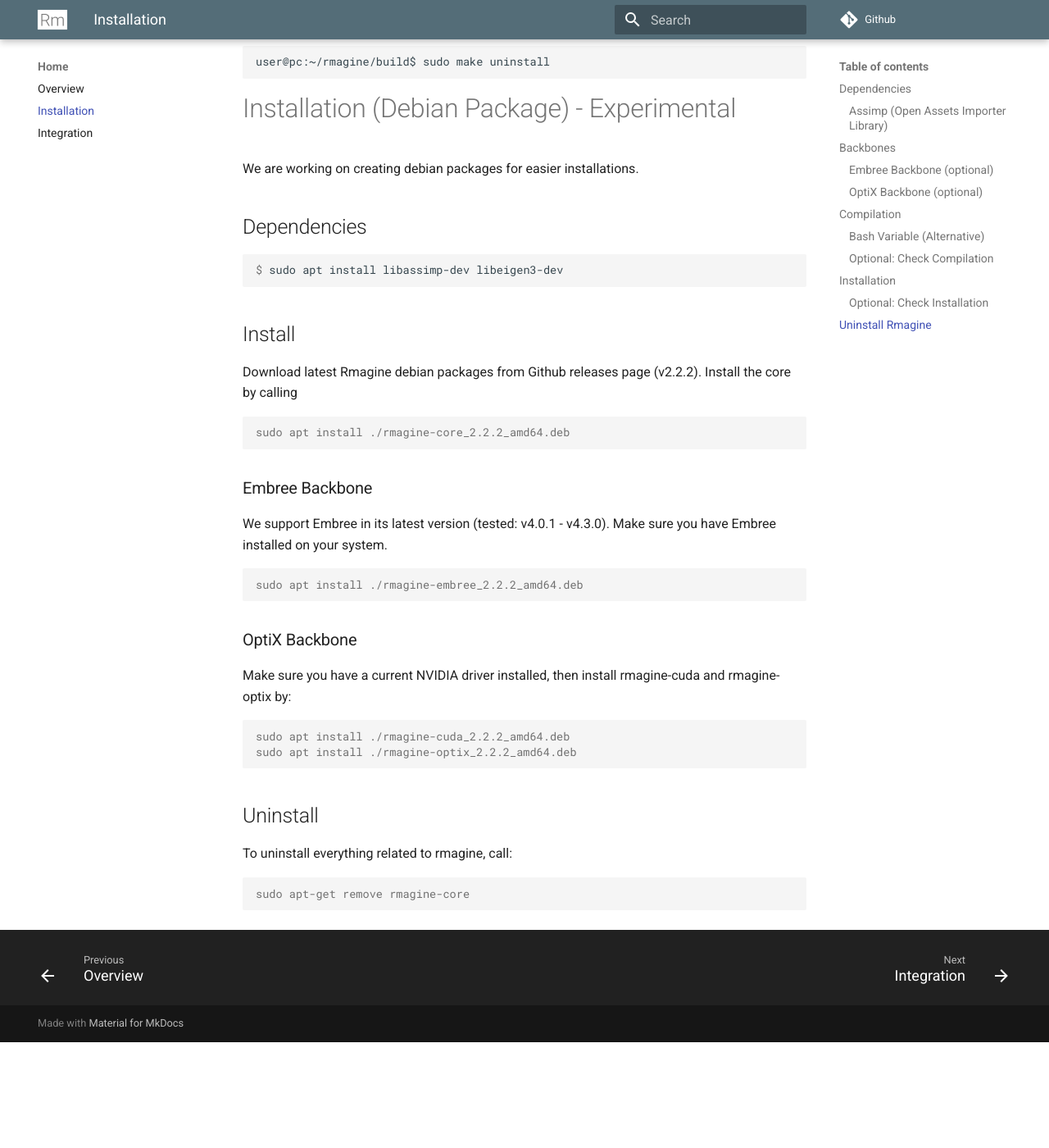
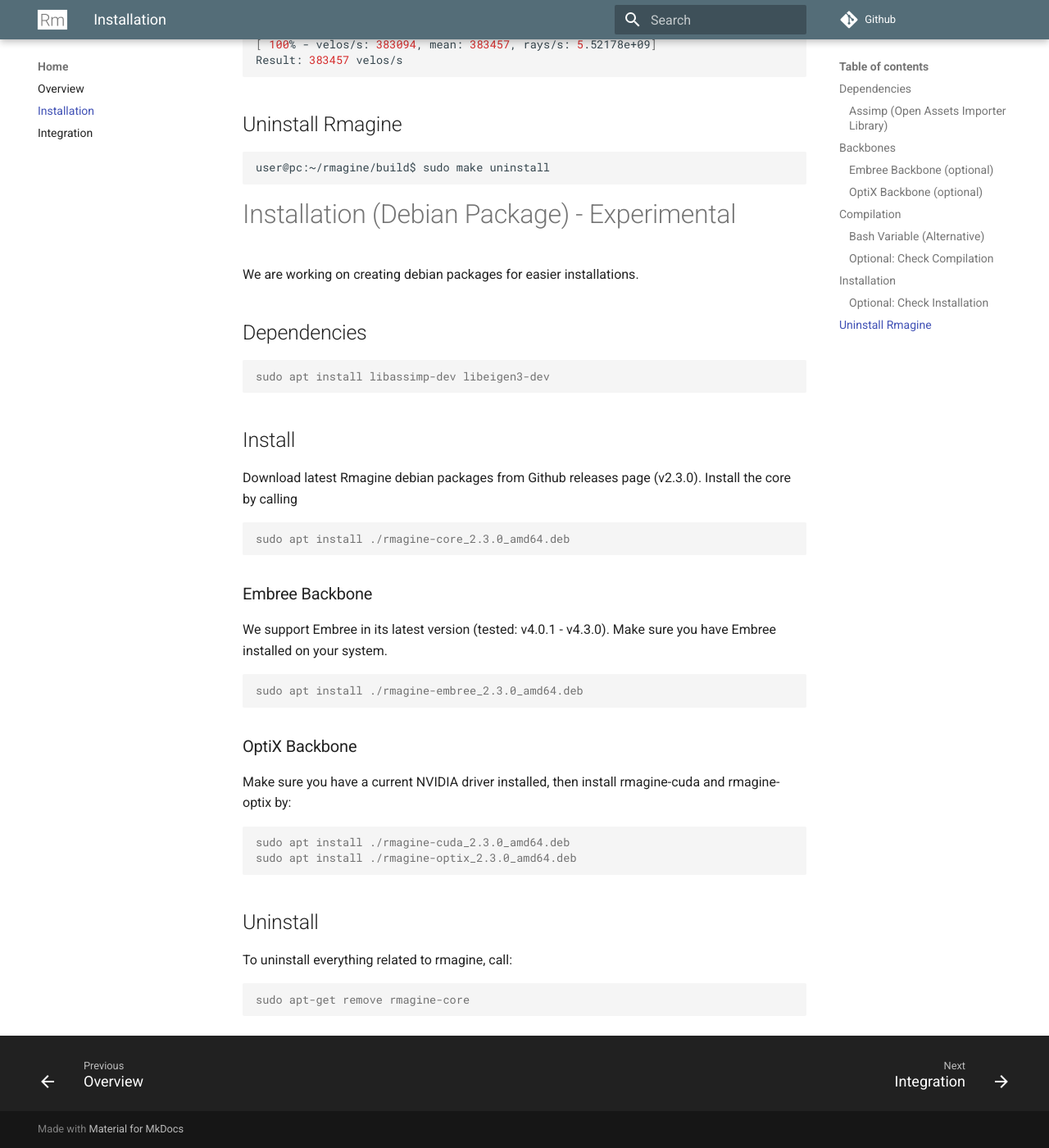
Before and after one commit to uos/rmagine_docs, an MkDocs documentation site: the page built from docs/installation.md, in a window 1280 px wide and 1400 px high, scrolled down 3106 px. Shown: the whole window at 82% size. Built offline with MkDocs 1.6.1 and Material for MkDocs 9.7.7, drawn with Linux system fonts in a browser that asks for light colours; comment, search, counter and statistics services are not loaded; before the commit the page ends 4377 px from its top, so only the background shows below that; some of the changed text lies outside the part shown.

Commit message:
added conda instructions for mkdocs. updated installation instructions for OptiX headers from github

````diff
--- a/docs/installation.md
+++ b/docs/installation.md
@@ -59,7 +63,7 @@
 user@pc:~/rmagine/build$ make
 ```
 
-The path to OptiX-Headers should be specified with the CMake-Variable `OptiX_INCLUDE_DIR`. This can be done using ccmake, for example.
+The path to OptiX-Headers should be specified with the CMake-Variable `OptiX_INCLUDE_DIR`. This can be done using `ccmake`, for example.
 
 ### Bash Variable (Alternative)
 
@@ -132,14 +136,14 @@
 ## Dependencies
 
 ```console
-$ sudo apt install libassimp-dev libeigen3-dev
+sudo apt install libassimp-dev libeigen3-dev
 ```
 
 ## Install
-Download latest Rmagine debian packages from Github releases page (v2.2.2). Install the core by calling
+Download latest Rmagine debian packages from Github releases page (v2.3.0). Install the core by calling
 
 ```console
-sudo apt install ./rmagine-core_2.2.2_amd64.deb
+sudo apt install ./rmagine-core_2.3.0_amd64.deb
 ```
 
 ### Embree Backbone
@@ -147,7 +151,7 @@
 We support Embree in its latest version (tested: v4.0.1 - v4.3.0). Make sure you have Embree installed on your system.
 
 ```console
-sudo apt install ./rmagine-embree_2.2.2_amd64.deb
+sudo apt install ./rmagine-embree_2.3.0_amd64.deb
 ```
 
 ### OptiX Backbone
@@ -155,8 +159,8 @@
 Make sure you have a current NVIDIA driver installed, then install rmagine-cuda and rmagine-optix by:
 
 ```console
-sudo apt install ./rmagine-cuda_2.2.2_amd64.deb
-sudo apt install ./rmagine-optix_2.2.2_amd64.deb
+sudo apt install ./rmagine-cuda_2.3.0_amd64.deb
+sudo apt install ./rmagine-optix_2.3.0_amd64.deb
 ```
 
 ## Uninstall
--- /dev/null
+++ b/environment.yml
@@ -0,0 +1,5 @@
+name: rmagine_docs
+dependencies:
+  - python=3.12
+  - mkdocs>=1.6
+  - mkdocs-material
````
Also changed, not shown: other parts of docs/installation.md (+6 -2 lines), README.md (+17 -1 lines), docs/extra/news.md (+9 -5 lines).
